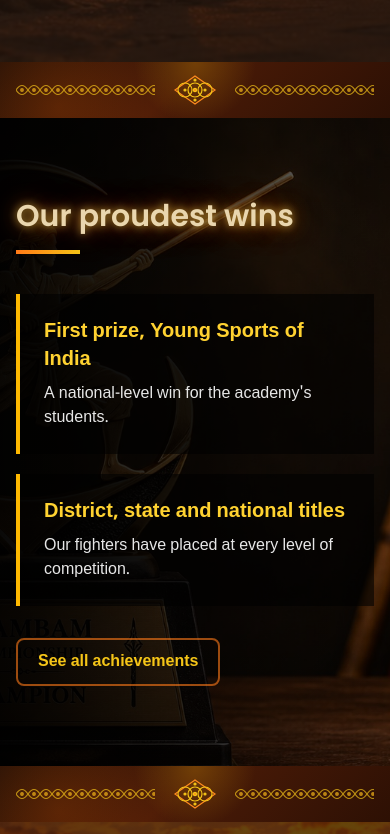
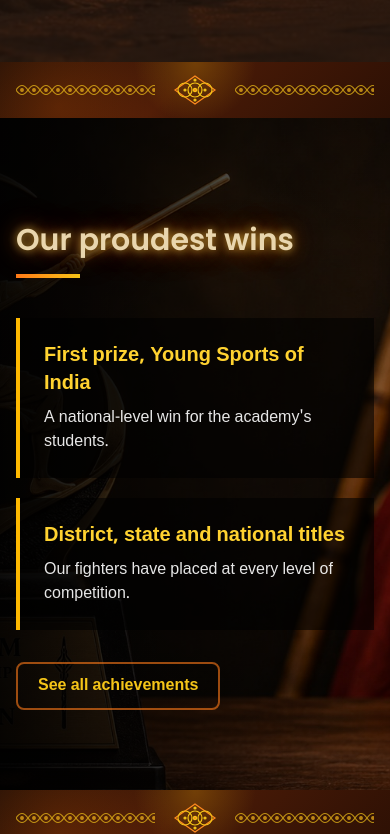
Before and after one commit to Selvi-lab/Silambam-Academy-deployment, a Next.js app: page / in a window 390 px wide. Shown: the part 6238-7072 px from the top of the page. Built offline with nearby package versions, Linux system fonts and the light colour scheme.

Commit message:
Fix mobile trophy background

```diff
--- a/app/globals.css
+++ b/app/globals.css
@@ -561,3 +561,78 @@ section::before {
   background-position: center bottom;
   background-repeat: no-repeat;
 }
+
+
+/* =========================================================
+   MOBILE BACKGROUND IMAGE FIX
+   Keeps important people, fighters and trophies visible
+   ========================================================= */
+
+@media (max-width: 639px) {
+  /* Hero */
+  .hero-bg {
+    object-position: 52% center !important;
+  }
+
+  /* About */
+  .about-bg {
+    object-position: 68% center !important;
+  }
+
+  /* Why */
+  .why-bg {
+    object-position: 72% center !important;
+  }
+
+  /* Training */
+  .training-bg {
+    object-position: 65% center !important;
+  }
+
+  /* Women's section */
+  .women-bg {
+    object-position: 72% center !important;
+  }
+
+  /* Gallery */
+  .gallery-bg {
+    object-position: 65% center !important;
+  }
+
+  /* Achievement trophy */
+  .achievement-bg {
+    background-position: 78% center !important;
+    background-size: cover !important;
+  }
+}
+
+/* Tablet */
+@media (min-width: 640px) and (max-width: 1023px) {
+  .hero-bg {
+    object-position: 50% center;
+  }
+
+  .about-bg {
+    object-position: 72% center;
+  }
+
+  .why-bg {
+    object-position: 75% center;
+  }
+
+  .training-bg {
+    object-position: 70% center;
+  }
+
+  .women-bg {
+    object-position: 75% center;
+  }
+
+  .gallery-bg {
+    object-position: 70% center;
+  }
+
+  .achievement-bg {
+    background-position: 75% center;
+  }
+}
--- a/app/page.tsx
+++ b/app/page.tsx
@@ -959,12 +959,13 @@ function Achievements() {
     >
       {/* Background image – anchor the trophy to the right */}
       <div
-        className="absolute inset-0 bg-cover bg-[70%_center] lg:bg-right"
+        //className="absolute inset-0 bg-cover bg-[70%_center] lg:bg-right"
+        className="achievement-bg absolute inset-0 bg-cover lg:bg-right"
         style={{ backgroundImage: "url('/win.jpg')" }}
       />
 
       {/* Extra darkening on phones so the text stays readable */}
-      <div className="absolute inset-0 bg-black/45 lg:bg-transparent" />
+      <div className="absolute inset-0 bg-black/30 lg:bg-transparent" />//45
 
       {/* Dark only on the text side, fading to clear over the trophy */}
       <div className="absolute inset-0 bg-gradient-to-r from-black/90 via-black/60 to-transparent lg:via-black/50" />
```
